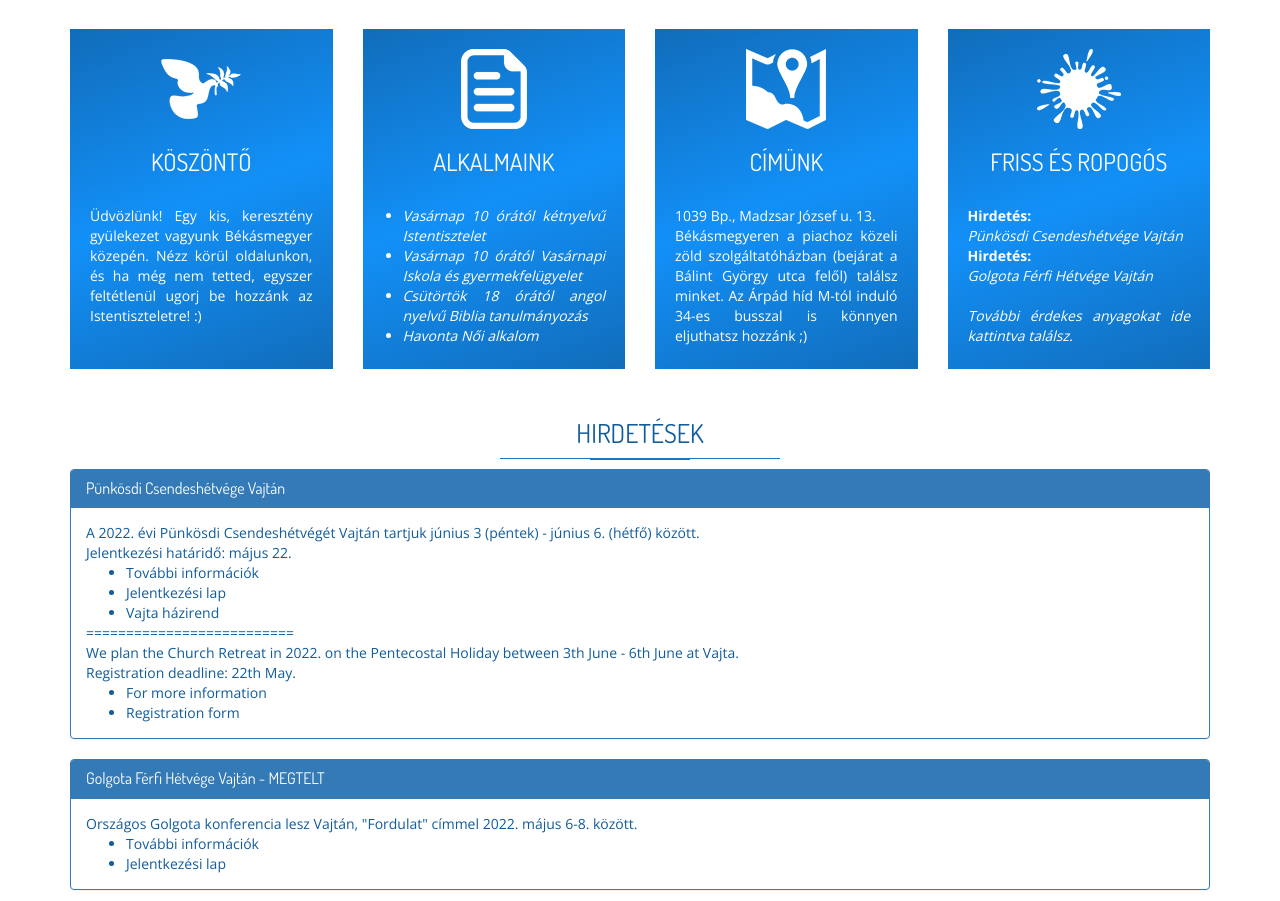
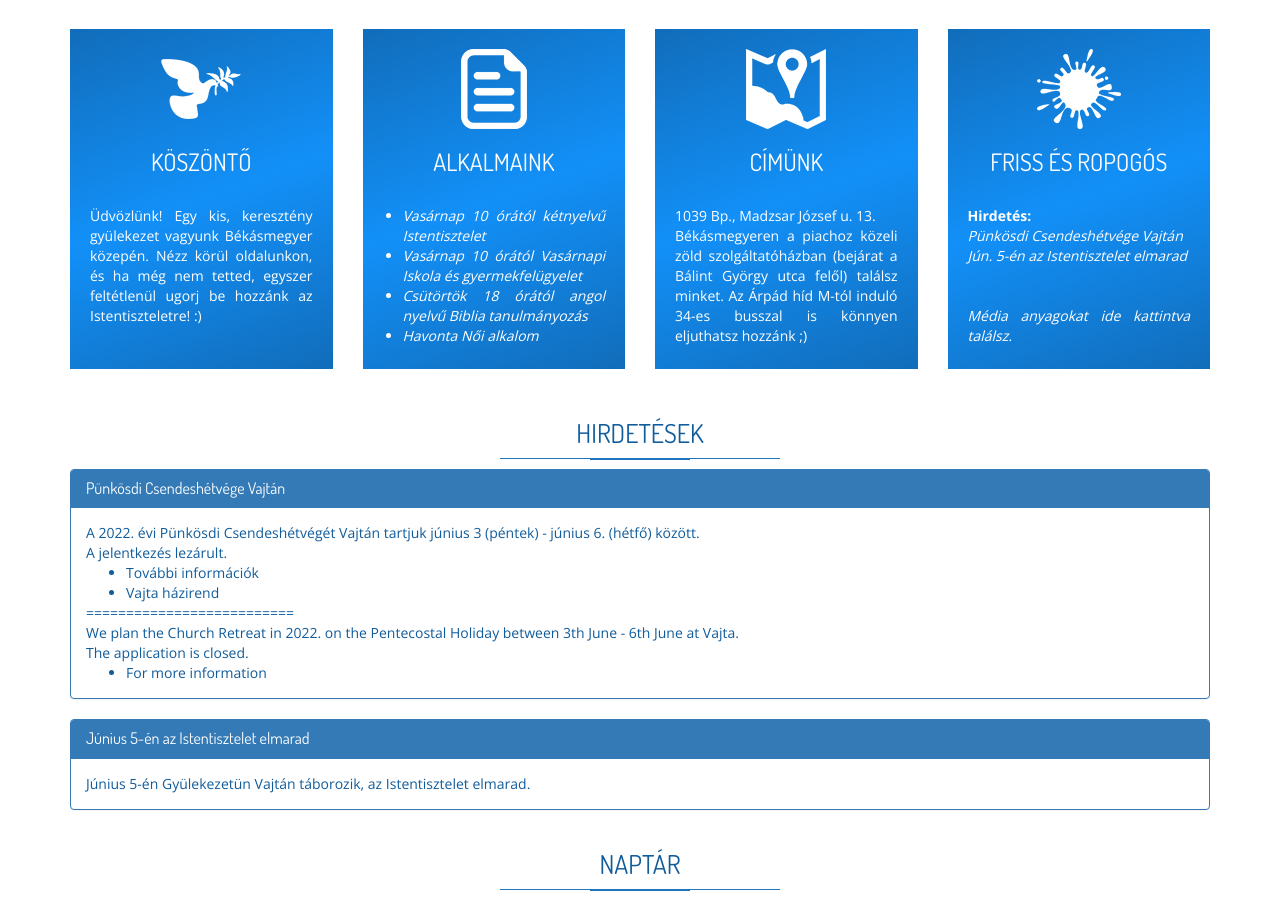
Before and after one commit to dorqa95/Sadaka, a PHP site: page / in a window 1280 px wide. Shown: the part 386-1287 px from the top of the page. Run offline with PHP 8.4, Linux system fonts and the light colour scheme; some libraries are stand-ins or nearby versions; grey boxes are pictures that could not be loaded.

Commit message:
Update index page, header and footer texts

```diff
--- a/footer.php
+++ b/footer.php
@@ -17,8 +17,7 @@
                         <h4 class="footer-title">Friss hírek <span class="title-under"></span></h4>
                         <div class="footer-content">
                             <ul class="tweets list-unstyled">
-                                <li class="tweet"><a href="/#hirdetesek">Online Istentisztelet!!</a></li>
-                                <li class="tweet"><a href="/#hirdetesek">Ünnepi köszöntő!</a></li>
+                                <li class="tweet"><b><a href="/#hirdetesek">Kattints ide!</a></b></li>
                             </ul>
                             <br>
                         </div>
--- a/header.php
+++ b/header.php
@@ -116,7 +116,7 @@
                             <li><a href="/#gyuli">Rólunk</a>
                                 <ul class="submenu">
                                     <li class="submenu-item"><a href="/#gyuli" id="a_gyuli">Gyülekezetünk</a></li>
-                                    <li class="submenu-item"><a href="/#alkalom">Alkalmunk</a></li>
+                                    <li class="submenu-item"><a href="/#alkalom">Alkalmaink</a></li>
                                     <li class="submenu-item"><a href="/#golgota" id="a_heading">Hitvallásunk</a></li>
                                     <li class="submenu-item"><a href="/#cim">Címünk</a></li>
                                 </ul>
--- a/index.php
+++ b/index.php
@@ -109,14 +109,15 @@ include 'header.php'; ?>
 					<h3 class="col-title">Friss és ropogós</h3>
 					<div class="col-details">
 						<p>
-							<br><strong>Hirdetés: </strong> <i><a href="#hir1"> <br> Pünkösdi Csendeshétvége Vajtán</a></i>
-							<br><strong>Hirdetés: </strong> <i><a href="#hir2"> <br> Golgota Férfi Hétvége Vajtán</a></i>
-							<!--<br><strong>Hanganyag: </strong> <i><a href="#hangok"> Vasárnapi IT</a></i>-->
-							<!--<br><strong>Képek: </strong> <i><a href="" data-toggle="modal" data-target="#csh20170603"> Tavaszi CSH 2017</a></i>-->
+							<br><strong>Hirdetés: </strong>
+							<br><i><a href="#hir1"> Pünkösdi Csendeshétvége Vajtán</a></i>
+							<br><i><a href="#hir2"> Jún. 5-én az Istentisztelet elmarad</a></i><br>
+							<!--<br><strong>Hanganyag: </strong> <i><a href="#hangok"> Vasárnapi IT</a></i> -->
+							<!--<br><strong>Képek: </strong> <i><a href="" data-toggle="modal" data-target="#csh20170603"> Tavaszi CSH 2017</a></i> -->
 							<a href="#media">
 								<i>
 									<br>
-									<br>További érdekes anyagokat ide kattintva találsz.
+									<br>Média anyagokat ide kattintva találsz.
 									<br>
 								</i>
 							</a>
@@ -138,32 +139,30 @@ include 'header.php'; ?>
 			</div>
 			<div class="panel-body">
 				A 2022. évi Pünkösdi Csendeshétvégét Vajtán tartjuk június 3 (péntek) - június 6. (hétfő) között.<br>
-				Jelentkezési határidő: május 22.<br>
+				A jelentkezés lezárult.<br>
 				<ul>
 					<li><a target="blank" href="https://docs.google.com/document/d/1GbyWDW5AD9aO4t8pLI0DEn6N4IZPU9UlGte8XkN1PH4/edit?usp=sharing">További információk</a></li>
-					<li><a target="blank" href="https://docs.google.com/forms/d/1iingwukpxe6bI9uKdrS-JMu4eIj_bv-IxnAsg1-PaHc/edit?usp=sharing">Jelentkezési lap</a></li>
 					<li><a target="blank" href="https://docs.google.com/document/d/1xK6wssBQxeAy8Z1QZcnsG6PF-GNLyMly/edit?usp=sharing&ouid=117398403430155988672&rtpof=true&sd=true">Vajta házirend</a></li>
 				</ul>
 				==========================<br>
 				We plan the Church Retreat in 2022. on the Pentecostal Holiday between 3th June - 6th June at Vajta.<br>
-				Registration deadline: 22th May.<br>
+				The application is closed.<br>
 				<ul>
 					<li><a target="blank" href="https://docs.google.com/document/d/1GbyWDW5AD9aO4t8pLI0DEn6N4IZPU9UlGte8XkN1PH4/edit?usp=sharing">For more information</a></li>
-					<li><a target="blank" href="https://docs.google.com/forms/d/1iingwukpxe6bI9uKdrS-JMu4eIj_bv-IxnAsg1-PaHc/edit?usp=sharing">Registration form</a></li>
 				</ul>
 			</div>
 		</div>
 		<div class="panel panel-primary" id="hir2">
 			<div class="panel-heading">
-				<h3 class="panel-title">Golgota Férfi Hétvége Vajtán - MEGTELT</h3>
+				<h3 class="panel-title">Június 5-én az Istentisztelet elmarad</h3>
 			</div>
 			<div class="panel-body">
-				Országos Golgota konferencia lesz Vajtán, "Fordulat" címmel 2022. május 6-8. között.
+				Június 5-én Gyülekezetün Vajtán táborozik, az Istentisztelet elmarad.
 				<br>
-				<ul>
+				<!-- <ul>
 					<li><a target="blank" href="https://www.facebook.com/events/s/fordulat-ferfi-konferencia/1122024325216526/">További információk</a></li>
 					<li><a target="blank" href="https://docs.google.com/forms/d/e/1FAIpQLScaY6hbSQyeld4aRsN0807e9Ei9mkX8xrYK8c2Di6kChgt-qQ/viewform?fbclid=IwAR1JvRmK5bZHaWzHCe4qHatCzprDkfJjKGIjUrPbZvwiTMMU3l4HxmJ9Fu0">Jelentkezési lap</a></li>
-				</ul>
+				</ul> -->
 			</div>
 		</div>
 		<!--div class="panel panel-primary">
@@ -406,11 +405,11 @@ include 'header.php'; ?>
 						<div class="panel-body">
 							<div class="col-lg-4">
 								<ul>
-									<li><a target="blank" href="http://baja.golgota.hu/">Baja</a></li>
+									<li><a target="blank" href="http://bajaigolgota.hu/">Baja</a></li>
 									<li><i>Budapest, Békásmegyer</i></li>
 									<li><a target="blank" href="http://golgotabudapest.hu/">Budapest, Erzsébet körút</a></li>
 									<li><a target="blank" href="http://delpest.golgota.hu/">Budapest, Dél-Pest</a></li>
-									<li><a target="blank" href="http://www.golgotabudapest.hu/hu/helyszinek/xi-keruelet.html">Budapest, Újbuda</a></li>
+									<li><a target="blank" href="https://www.golgota11.hu/">Budapest, Újbuda</a></li>
 									<li><a target="blank" href="http://debrecen.golgota.hu/">Debrecen</a></li>
 									<li><a target="blank" href="http://dunaujvaros.golgota.hu/">Dunaújváros</a></li>
 									<li><a target="blank" href="http://eger.golgota.hu/">Eger</a></li>
@@ -421,25 +420,26 @@ include 'header.php'; ?>
 								<ul>
 									<li><a target="blank" href="http://www.golgotagardony.hu/">Gárdony</a></li>
 									<li><a target="blank" href="https://golgotagyor.hu/">Győr</a></li>
-									<li><a target="blank" href="http://kaposvar.golgota.hu/">Kaposvár</a></li>
-									<li><a target="blank" href="https://kecskemet.golgota.hu/index.php/hu/">Kecskemét</a></li>
+									<li><a target="blank" href="https://www.facebook.com/Golgota-Kereszt%C3%A9ny-Gy%C3%BClekezet-Kaposv%C3%A1r-141878869335608/">Kaposvár</a></li>
+									<li><a target="blank" href="http://kecskemet.golgota.hu/">Kecskemét</a></li>
+									<li><a target="blank" href="https://www.facebook.com/GolgotaKeszthely/">Keszthely</a></li>
+									<li><a target="blank" href="https://golgotakistarcsa.hu/">Kistarcsa</a></li>
 									<li><a target="blank" href="http://www.halado.hu/">Miskolc</a></li>
 									<li><a target="blank" href="http://nyiregyhaza.golgota.hu/">Nyíregyháza</a></li>
-									<li><a target="blank" href="http://golgotapecs.hu/">Pécs</a></li>
-									<li>Sárbogárd</li>
-									<li><a target="blank" href="http://sopron.golgota.hu/">Sopron</a></li>
 								</ul>
 							</div>
 							<div class="col-lg-4">
 								<ul>
+									<li><a target="blank" href="http://golgotapecs.hu/">Pécs</a></li>
+									<li><i>Sárbogárd</i></li>
+									<!-- <li><a target="blank" href="http://sopron.golgota.hu/">Sopron</a></li> -->
 									<li><a target="blank" href="http://golgotaszeged.hu/">Szeged</a></li>
-									<li><a target="blank" href="http://golgotaszekesfehervar.blogspot.com/">Székesfehérvár</a></li>
 									<li><a target="blank" href="http://szolnok.golgota.hu/">Szolnok</a></li>
-									<li>Szombathely</li>
-									<li><a target="blank" href="http://tatabanya.golgota.hu/">Tatabánya</a></li>
-									<li>Tompa</li>
-									<li><a target="blank" href="http://vac.golgota.hu/">Vác</a></li>
-									<li><a target="blank" href="http://vese.golgota.hu/">Vése</a></li>
+									<!-- <li><i>Szombathely</i></li> -->
+									<li><a target="blank" href="https://www.facebook.com/golgotatatabanya/">Tatabánya</a></li>
+									<li><a target="blank" href="https://www.facebook.com/GolgotaTompa/">Tompa</a></li>
+									<li><a target="blank" href="https://www.kegy.hu/">Törökbálint</a></li>
+									<li><a target="blank" href="https://golgotavac.hu/">Vác</a></li>
 								</ul>
 							</div>
 						</div>
@@ -679,28 +679,39 @@ include 'header.php'; ?>
 
 						<button type="button" class="btn btn-info btn-lg" data-toggle="modal" data-target="#csh20170603"><img src="assets/images/TavasziCSH2017/DSC_030_thumb.png" style="max-height: 70px;" alt=""><br>Tavaszi CSH 2017</button>
 					</div>
+
 					<div role="tabpanel" class="tab-pane active" id="hangok">
 						<p id="hang1">
 
 						</p>
-						<div class="visible-xs visible-sm">
+
+						<!-- <div class="visible-xs visible-sm">
 							<iframe width="320" height="180" src="https://www.youtube.com/embed/videoseries?list=PLWBVinGs0l4kHpALpr9TViY-W_JcBMQ5z&rel=0&enablejsapi=1&modestbranding=1&disablekb=1" frameborder="0" allow="accelerometer; autoplay; encrypted-media; gyroscope; picture-in-picture" allowfullscreen></iframe>
-						</div>
-						<div class="hidden-xs hidden-sm">
-							<iframe width="853" height="480" src="https://www.youtube.com/embed/videoseries?list=PLWBVinGs0l4kHpALpr9TViY-W_JcBMQ5z&rel=0&enablejsapi=1&modestbranding=1&disablekb=1" frameborder="0" allow="accelerometer; autoplay; encrypted-media; gyroscope; picture-in-picture" allowfullscreen></iframe>
-						</div>
+						</div> -->
+
 						<p>
 							<br>
-							Vagy Youtube-on meghallgathatók a felvételek
+							A legfrissebb hangfelvételek meghallgathatók
+							<a href="https://drive.google.com/drive/folders/11L1mWnGG39czfEnwr2olUqWjs1LW3TQz?usp=sharing"><b>ide kattintva</b></a>!
+							<br>
+							Korábbi felvételek feltöltése folyamatban...
+						</p>
+
+						<!-- <div class="hidden-xs hidden-sm"> --> <!-- Youtube kép -->
+						<!--	<iframe width="853" height="480" src="https://www.youtube.com/embed/videoseries?list=PLWBVinGs0l4kHpALpr9TViY-W_JcBMQ5z&rel=0&enablejsapi=1&modestbranding=1&disablekb=1" frameborder="0" allow="accelerometer; autoplay; encrypted-media; gyroscope; picture-in-picture" allowfullscreen></iframe>
+						</div> -->
+						<p>
+							A 2021. előtti felvételek meghallgathatók a Youtube-on
 							<a href="https://www.youtube.com/playlist?list=PLWBVinGs0l4kHpALpr9TViY-W_JcBMQ5z" target="_blank"><b>ide kattintva</b></a>!
 							<br>
-							További felvételek feltöltése folyamatban...
+							<!-- További felvételek feltöltése folyamatban... -->
 						</p>
-						<!--div id="hang1" class="oszlopbal col-md-4 col-sm-12">
+
+						<!-- <div id="hang1" class="oszlopbal col-md-4 col-sm-12">
 
 							<div class="none-break">
-								<p class="audio-text"><b>Márkus Szilárd 2019.05.19.</b>
-									<br>2Tim 1:8-14 Mit teszel mikor Jézus neveden szólít?</p> <img class="swap-audio" src="https://bekas.golgota.hu/assets/images/tanitasok/img.png" alt="MarkusSzilard20190519"/>
+								<p class="audio-text"><b>Harold Golden 2022.05.22.</b>
+									<br>1Moz. 12,1-17,21</p> <img class="swap-audio" src="https://bekas.golgota.hu/assets/images/tanitasok/img.png" alt="https://drive.google.com/drive/folders/1Ii3dTxYZTMs5v_CLMvUWb9OvAG2mPrF_"/>
 								<hr>
 							</div>
 
@@ -736,17 +747,18 @@ include 'header.php'; ?>
 
 							<br>
 						</div>
-
 						<button type="button" class="btn btn-info btn-lg" style="margin-top: 0; margin-bottom: 17px;" onclick="window.open('felvetelek.php')">
 							Korábbi felvételek
-						</button-->
+						</button> -->
 					</div>
+
 					<div role="tabpanel" class="tab-pane" id="enek">
-						<p>Az Énekeskönyv letöltéséhez kattints a Letöltés gombra!</p>
-						<button type="submit" class="btn btn-sm btn-info btn-lg" onclick="window.open('assets/media/Énekeskönyv_2020.pdf')">
+						<!-- <p>Az Énekeskönyv letöltéséhez kattints a Letöltés gombra!</p>
+							<button type="submit" class="btn btn-sm btn-info btn-lg" onclick="window.open('assets/media/Énekeskönyv_2020.pdf')">
 							<i class="fa fa-download"></i> Letöltés
-						</button>
-						<p><br>A vetítőszolgálat oldalát <u><i><a href="https://vetitomagus.hu" target="_blank">itt találod</a></i></u>.</p><br>
+						</button> -->
+						<p><br>Az énekeskönyvet <b><a href="https://drive.google.com/drive/folders/1IcwSnxcPTjH3Rdvl6PIUGcatm0KNP_by?usp=sharing" target="_blank">itt találod</a></b>.</p>
+						<p><br>A vetítőszolgálat oldalát <b><a href="https://vetitomagus.hu" target="_blank">itt találod</a></b>.</p><br>
 					</div>
 				</div>
 			</div>
```
